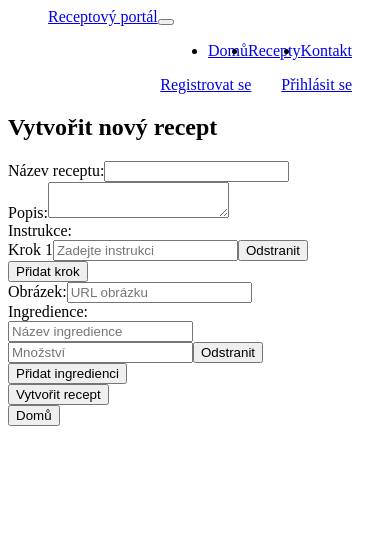
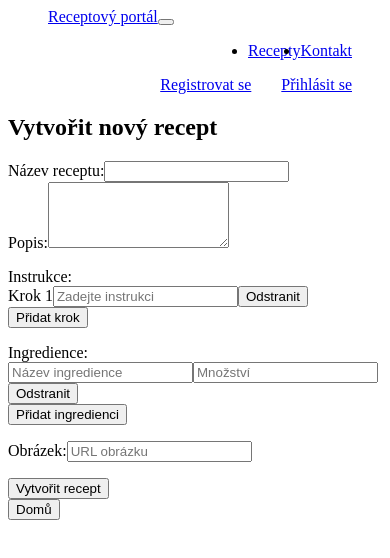
Before and after one commit to michalbilek-bilcus/Recept-Portal, a Vue app: page /recepty in a window 390 px wide. Shown: the top 558 px of the page. Built offline with nearby package versions, Linux system fonts and the light colour scheme; the HTML template or start-up script is replaced by a standard one.

Commit message:
recept vytvor menu

```diff
--- a/src/App.vue
+++ b/src/App.vue
@@ -2,7 +2,7 @@
   <div id="app">
     <!-- Zobrazí navbar pouze na stránkách, které nejsou 'login' nebo 'register' -->
     <nav v-if="!isAuthPage" class="navbar navbar-expand-lg navbar-light bg-light">
-      <router-link class="navbar-brand" to="/" style="margin-left: 40px;">Receptový portál</router-link>
+      <router-link class="navbar-brand" to="/homepage" style="margin-left: 40px;">Receptový portál</router-link>
       <button
         class="navbar-toggler"
         type="button"
@@ -16,9 +16,6 @@
       </button>
       <div class="collapse navbar-collapse d-flex justify-content-center" id="navbarNav">
         <ul class="navbar-nav">
-          <li class="nav-item">
-            <router-link class="nav-link" to="/homepage">Domů</router-link>
-          </li>
           <li class="nav-item">
             <router-link class="nav-link" to="/recepty">Recepty</router-link>
           </li>
--- a/src/components/ReceptyPage.vue
+++ b/src/components/ReceptyPage.vue
@@ -1,16 +1,24 @@
 <template>
-    <div class="d-flex justify-content-center align-items-center vh-100">
-      <div class="card p-4 shadow-sm" style="width: 22rem;">
+    <div class="d-flex justify-content-center align-items-start vh-100">
+      <div class="card p-4 shadow-sm w-100">
         <h2 class="text-center mb-4">Vytvořit nový recept</h2>
         <form @submit.prevent="submitRecipe">
+          <!-- Flex container for 4 sections -->
+          <div class="d-flex justify-content-between">
+            <!-- First div: Title and Description -->
+            <div class="form-section">
               <div class="mb-3">
                 <label for="title" class="form-label">Název receptu:</label>
                 <input type="text" id="title" v-model="recipe.title" class="form-control" required />
               </div>
               <div class="mb-3">
                 <label for="description" class="form-label">Popis:</label>
-            <textarea id="description" v-model="recipe.description" class="form-control"></textarea>
+                <textarea id="description" v-model="recipe.description" class="form-control" rows="4"></textarea>
               </div>
+            </div>
+
+            <!-- Second div: Instructions -->
+            <div class="form-section">
               <div class="mb-3">
                 <label class="form-label">Instrukce:</label>
                 <div v-for="(instruction, index) in instructions" :key="index" class="input-group mb-2">
@@ -26,10 +34,10 @@
                 </div>
                 <button @click="addInstruction" type="button" class="btn btn-secondary mt-2">Přidat krok</button>
               </div>
-          <div class="mb-3">
-            <label for="image" class="form-label">Obrázek:</label>
-            <input type="text" id="image" v-model="recipe.image" class="form-control" placeholder="URL obrázku" />
             </div>
+
+            <!-- Third div: Ingredients -->
+            <div class="form-section">
               <div class="mb-3">
                 <label class="form-label">Ingredience:</label>
                 <div v-for="(ingredient, index) in ingredients" :key="index" class="input-group mb-2">
@@ -50,6 +58,20 @@
                 </div>
                 <button @click="addIngredient" type="button" class="btn btn-secondary mt-2">Přidat ingredienci</button>
               </div>
+            </div>
+
+            <!-- Fourth div: Image -->
+            <div class="form-section">
+              <div class="mb-3">
+                <label for="image" class="form-label">Obrázek:</label>
+                <input type="text" id="image" v-model="recipe.image" class="form-control" placeholder="URL obrázku" />
+                <div v-if="recipe.image" class="mt-2 text-center">
+                  <img :src="recipe.image" alt="Recipe Image" class="img-fluid" style="max-height: 200px; object-fit: cover;" />
+                </div>
+              </div>
+            </div>
+          </div>
+
           <button type="submit" class="btn btn-primary w-100 mt-4">Vytvořit recept</button>
         </form>
         <button @click="goHome" class="btn btn-link w-100 mt-3">Domů</button>
@@ -87,7 +109,6 @@
       },
       async submitRecipe() {
         try {
-          // Get the logged-in user
           const user = JSON.parse(localStorage.getItem('user'));
           if (!user) {
             this.errorMessage = "Musíte být přihlášeni, abyste mohli přidat recept.";
@@ -120,13 +141,11 @@
           const data = await response.json();
           console.log('Recept byl úspěšně vytvořen:', data);
 
-          // Reset form
           this.recipe = { title: '', description: '', image: '' };
           this.ingredients = [{ name: '', amount: '' }];
           this.instructions = [{ text: '' }];
           alert('Recept byl úspěšně vytvořen!');
 
-          // Redirect to homepage after successful recipe creation
           this.$router.push('/homepage');
         } catch (error) {
           console.error('Chyba při odesílání receptu:', error);
@@ -142,10 +161,31 @@
 
   <style scoped>
   .card {
-    max-width: 600px;
+    max-width: 100%;
     text-align: left;
   }
+
   .form-group label {
     font-weight: bold;
   }
+
+  .d-flex {
+    flex-wrap: wrap;
+  }
+
+  .form-section {
+    width: 24%; /* Each div takes 25% of the screen */
+    margin-bottom: 1rem;
+  }
+
+  .form-section img {
+    max-width: 100%;
+    height: auto;
+  }
+
+  @media (max-width: 768px) {
+    .form-section {
+      width: 100%; /* Stacks sections vertically on smaller screens */
+    }
+  }
   </style>
```
Lines whose indentation alone changed are shown as unchanged.
